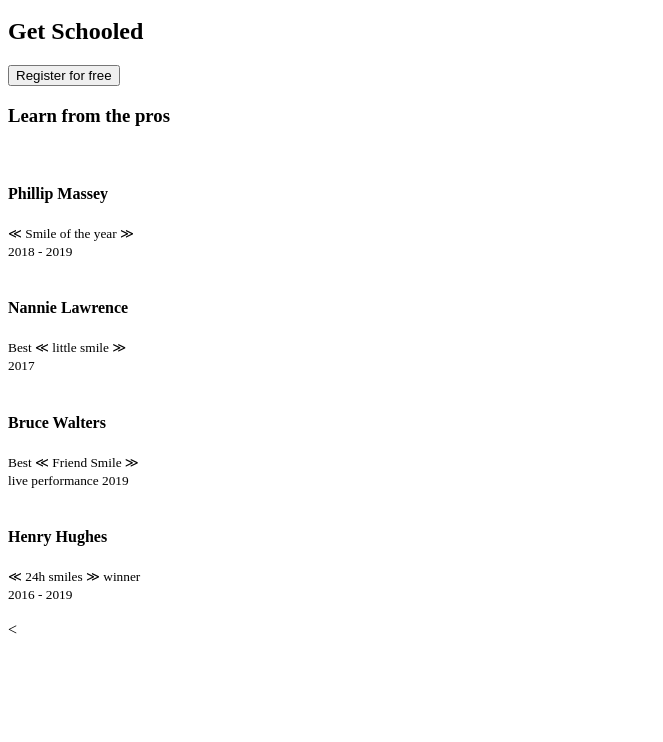
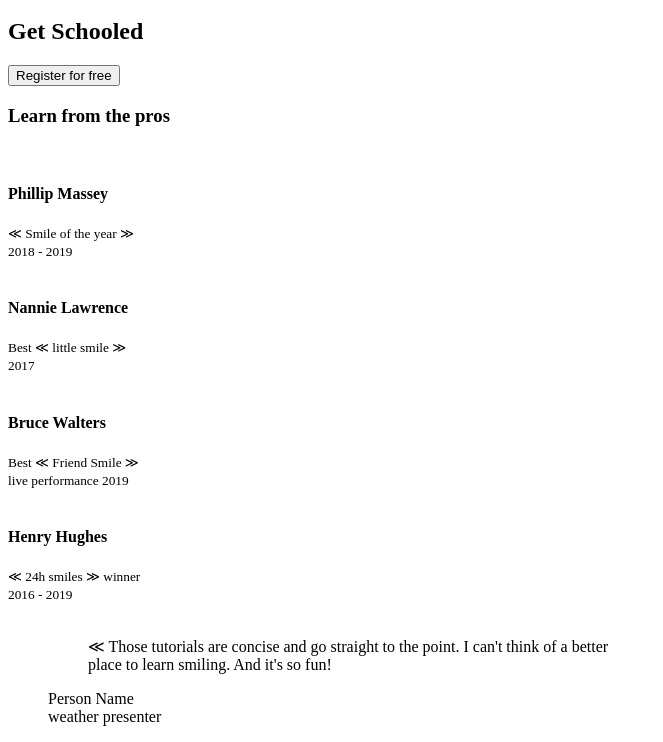
Before and after one commit to Bambillion/alx_html_css, a plain HTML site: page html_advanced/index.html in a window 1280 px wide. Shown: the part 82-824 px from the top of the page, without its empty margins (0-663 px from the left). Before the commit the page ends 800 px from the top, so only its background shows below. Drawn offline with Linux system fonts and the light colour scheme.

Commit message:
quotes added

```diff
--- a/html_advanced/index.html
+++ b/html_advanced/index.html
@@ -20,7 +20,9 @@
                 </div>
             </div>
         </header>
+        <!--main-->
         <main>
+            <!--Banner-->
             <section>
                 <div>
                     <h1>Get Schooled</h1>
@@ -53,14 +55,21 @@
                     </div>
                 </div>
             </section>
+            <!--Quotes-->
             <section>
                 <div>
                     <img src="">
                     <div>
-                        <
+                        <figure>
+                            <blockquote>
+                                <p>&#8810; Those tutorials are concise and go straight to the point. I can't think of a better <br> place to learn smiling. And it's so fun!</p>
+                            </blockquote>
+                            <figcaption>Person Name <br> weather presenter</figcaption>
+                        </figure>
                     </div>
                 </div>
             </section>
+            <!--Video List-->
         </main>
 
     </body>
```
